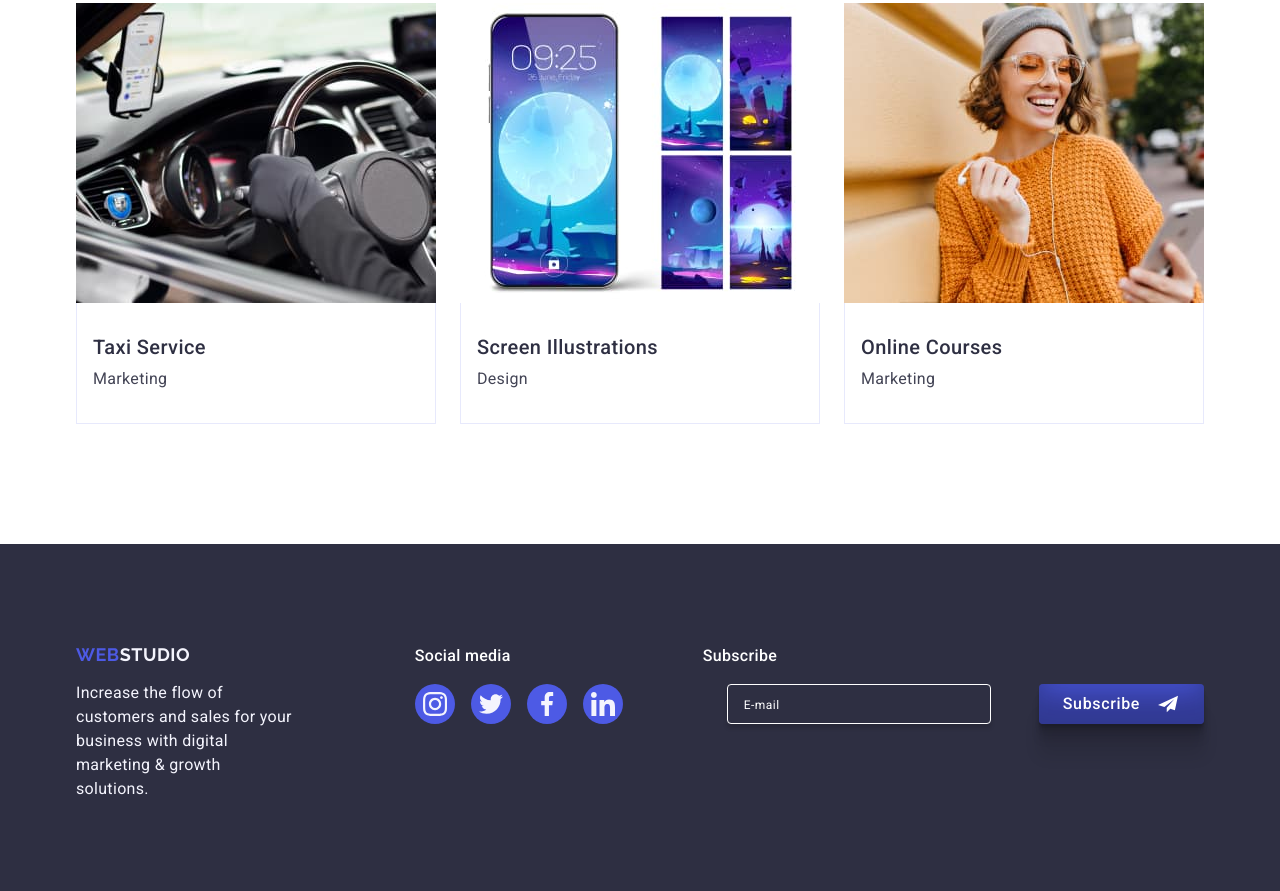
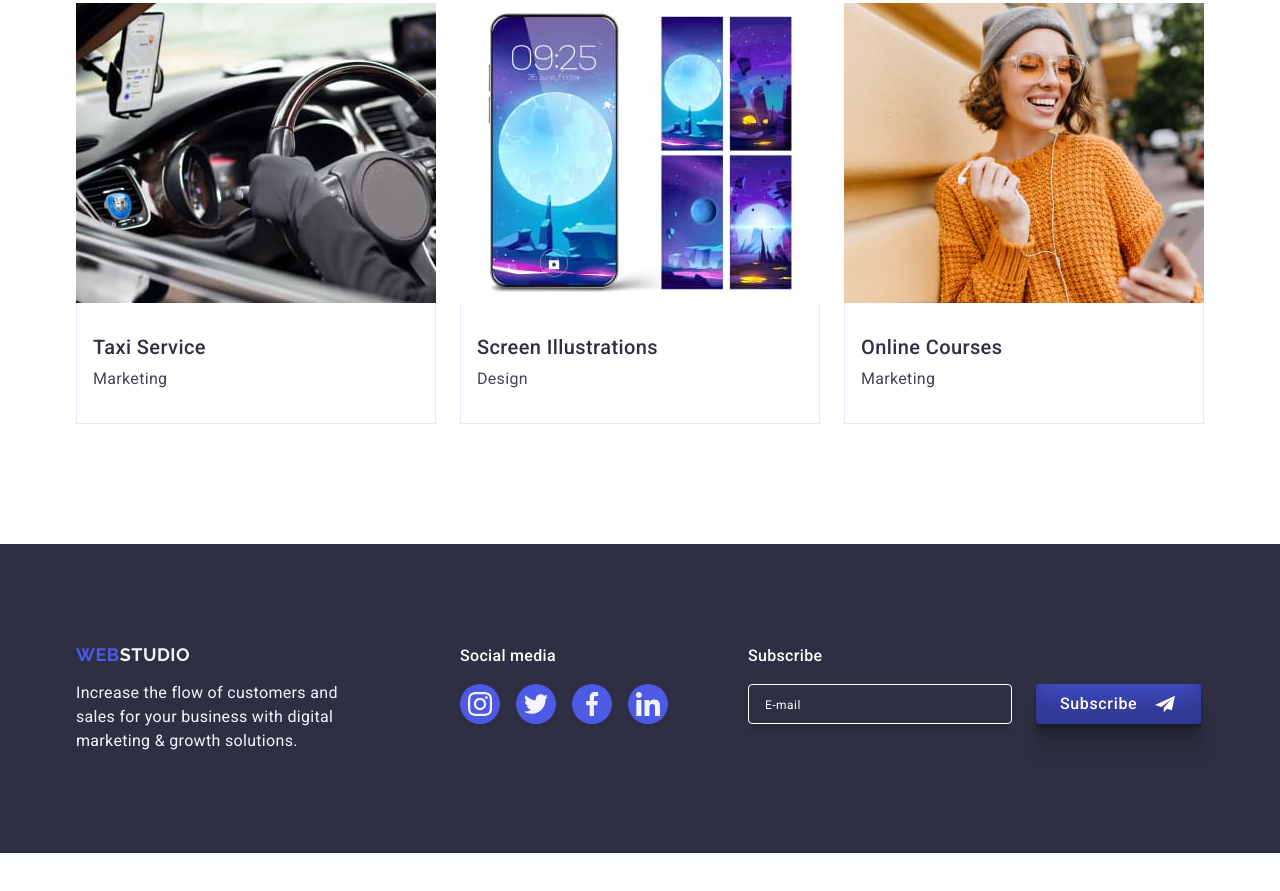
Before and after one commit to olegnezvuk91/goit-markup-hw-05, a plain HTML site: page index.html in a window 1280 px wide. Shown: the part 2615-3506 px from the top of the page. After the commit the page ends 3468 px from the top, so only its background shows below. Drawn offline with nearby package versions, Linux system fonts and the light colour scheme.

```diff
--- a/css/styles.css
+++ b/css/styles.css
@@ -484,7 +484,6 @@ button {
   padding-left: 16px;
   background-color: transparent;
   box-shadow: 0 4px 4px 0 rgba(0, 0, 0, 0.15);
-  margin-right: 24px;
   color: #ffffff;
 }
 .footer-input::placeholder {
--- a/index.html
+++ b/index.html
@@ -466,14 +466,14 @@
         <div class="footer-wrap">
           <p class="footer-form-text">Subscribe</p>
           <form class="footer-form">
-            <label for="email" class="footer-form-label"></label>
-            <input
-              type="email"
-              id="email"
-              name="user_email"
-              class="footer-input"
-              placeholder="E-mail"
-            />
+            <label for="email" class="footer-form-label"
+              ><input
+                type="email"
+                id="email"
+                name="user_email"
+                class="footer-input"
+                placeholder="E-mail"
+            /></label>
             <button type="submit" class="submit-footer-btn">
               Subscribe
               <svg class="icon-send" width="24" height="20">
```
